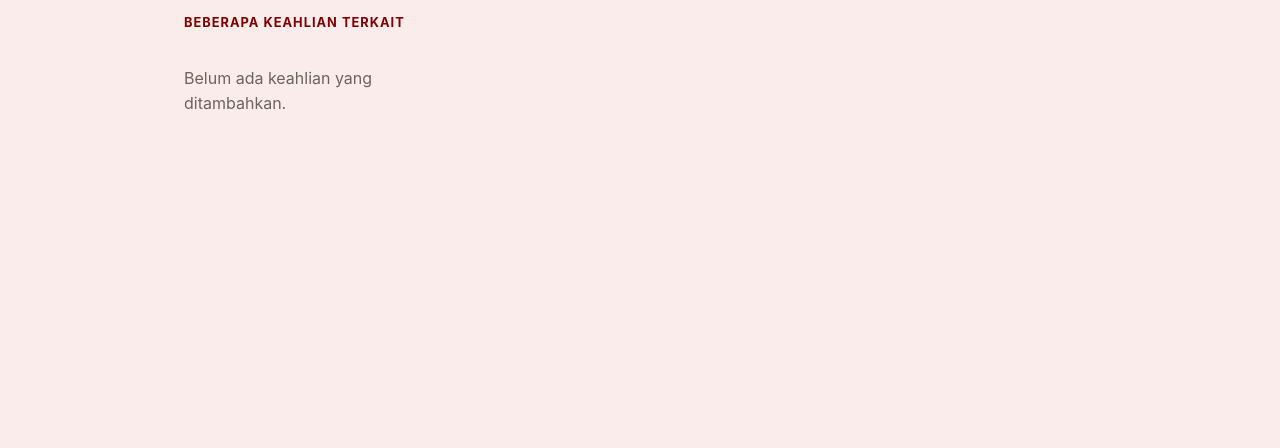
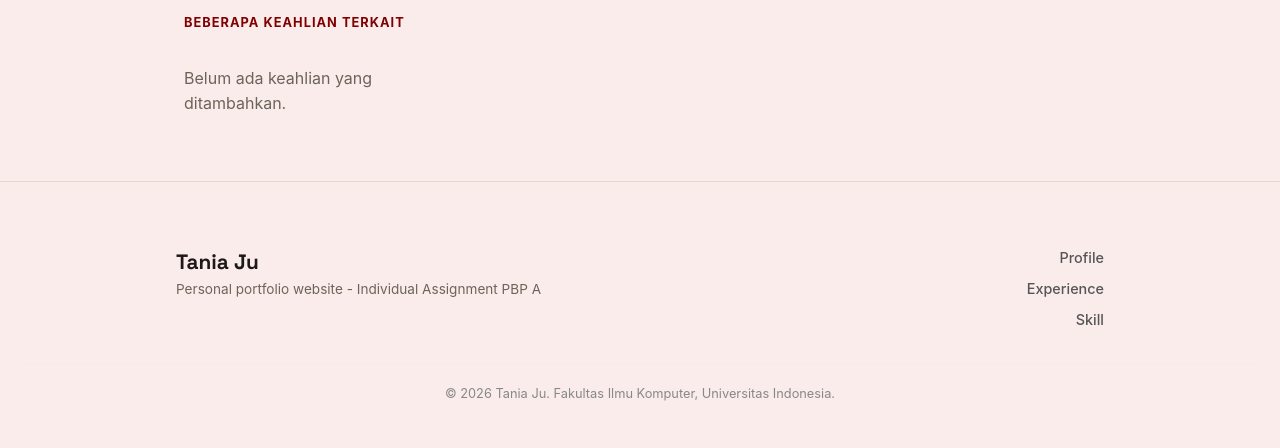
Before and after one commit to tanniajju/myportofolio, a Django app: page /skill/ in a window 1280 px wide. Shown: the part 190-638 px from the top of the page. Run offline with Django 5.2, Linux system fonts and the light colour scheme; data that the repository does not hold is empty.

Commit message:
feat: add footer navigation

```diff
--- a/static/css/style.css
+++ b/static/css/style.css
@@ -176,8 +176,54 @@ h1, .brand{
 .site-footer {
     padding: 1.5rem;
     color: var(--text-muted);
+    font-size: 0.95rem;
+    border-top: 1px solid var(--line);
+}
+
+.footer-content {
+    display: flex;
+    justify-content: space-between;
+    align-items: flex-starts;
+    padding: 2.5rem 1rem 2rem;
+    gap: 2rem;
+    flex-wrap: wrap;
+}
+
+.footer-brand .footer-desc {
+    margin: 0;
+    color: var(--text-muted);
     font-size: 0.85rem;
-    border-top: 1px solid var(--line);
+}
+
+.footer-nav {
+    display: flex;
+    flex-direction: column;
+    gap: 0.5rem;
+    text-align: right;
+    font-weight: 500;
+}
+
+.footer-nav a {
+    text-decoration: none;
+    color: #555;
+    font-size: 0.9rem;
+    transition: color 0.2s ease;
+}
+
+.footer-nav a:hover {
+    color: var(--accent-dark, #800000);
+}
+
+.footer-bottom {
+    border-top: 1px solid #eee;
+    padding: 1.25rem 0;
+    text-align: center;
+    font-size: 0.8rem;
+    color: #888;
+}
+
+.footer-bottom p {
+    margin: 0;
 }
 
 @media (max-width: 600px) {
--- a/templates/skill.html
+++ b/templates/skill.html
@@ -56,4 +56,24 @@
         </div>
     </section>
     </main>
+
+    <footer class="site-footer">
+        <div class="container footer-content">
+            <div class="footer-brand">
+                <a href="{% url 'main:show_main' %}" class="brand">{{ name }}</a>
+                <p class="footer-desc">Personal portfolio website - Individual Assignment PBP A</p>
+            </div>
+
+            <nav class="footer-nav">
+                <a href="{% url 'main:show_main' %}">Profile</a>
+                <a href="{% url 'main:show_experience' %}">Experience</a>
+                <a href="{% url 'main:show_skill' %}">Skill</a>
+            </nav>
+        </div>
+
+        <div class="footer-bottom">
+            <p>&copy; 2026 {{ name }}. Fakultas Ilmu Komputer, Universitas Indonesia.</p>
+        </div>
+    </footer>
 </body>
+</html>
```
Also changed, not shown: templates/experience.html (+14 -1 lines), templates/index.html (+14 -1 lines).
